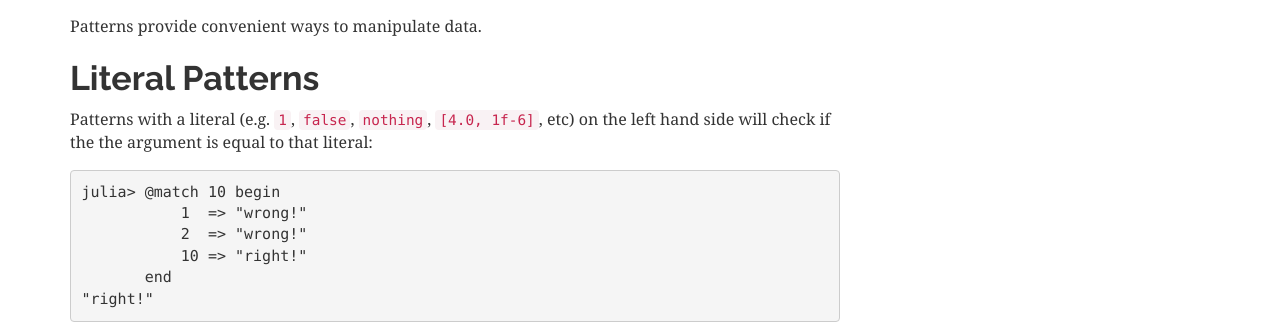
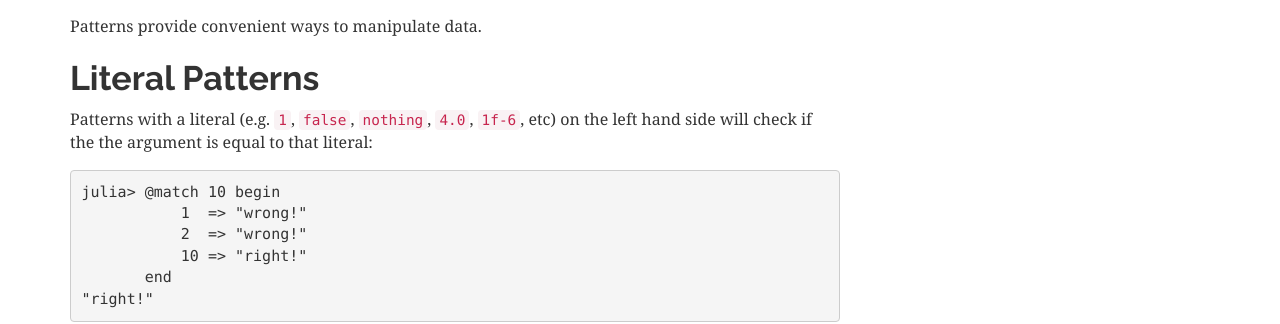
Before and after one commit to thautwarm/MLStyle.jl, a Sphinx documentation site: the page built from docs/syntax/pattern.md, in a window 1280 px wide and 900 px high. Shown: the part 217-541 px from the top of the window. Built offline with Sphinx 7.4.7, drawn with Linux system fonts in a browser that asks for light colours.

````diff
--- a/docs/syntax/pattern.md
+++ b/docs/syntax/pattern.md
@@ -6,7 +6,7 @@ Patterns provide convenient ways to manipulate data.
 Literal Patterns
 ------------------------
 
-Patterns with a literal (e.g. `1`, `false`, `nothing`, `[4.0, 1f-6]`, etc) on the left hand side will check if the the argument is equal to that literal:
+Patterns with a literal (e.g. `1`, `false`, `nothing`, `4.0`, `1f-6`, etc) on the left hand side will check if the the argument is equal to that literal:
 
 ```julia-console
 julia> @match 10 begin
````
